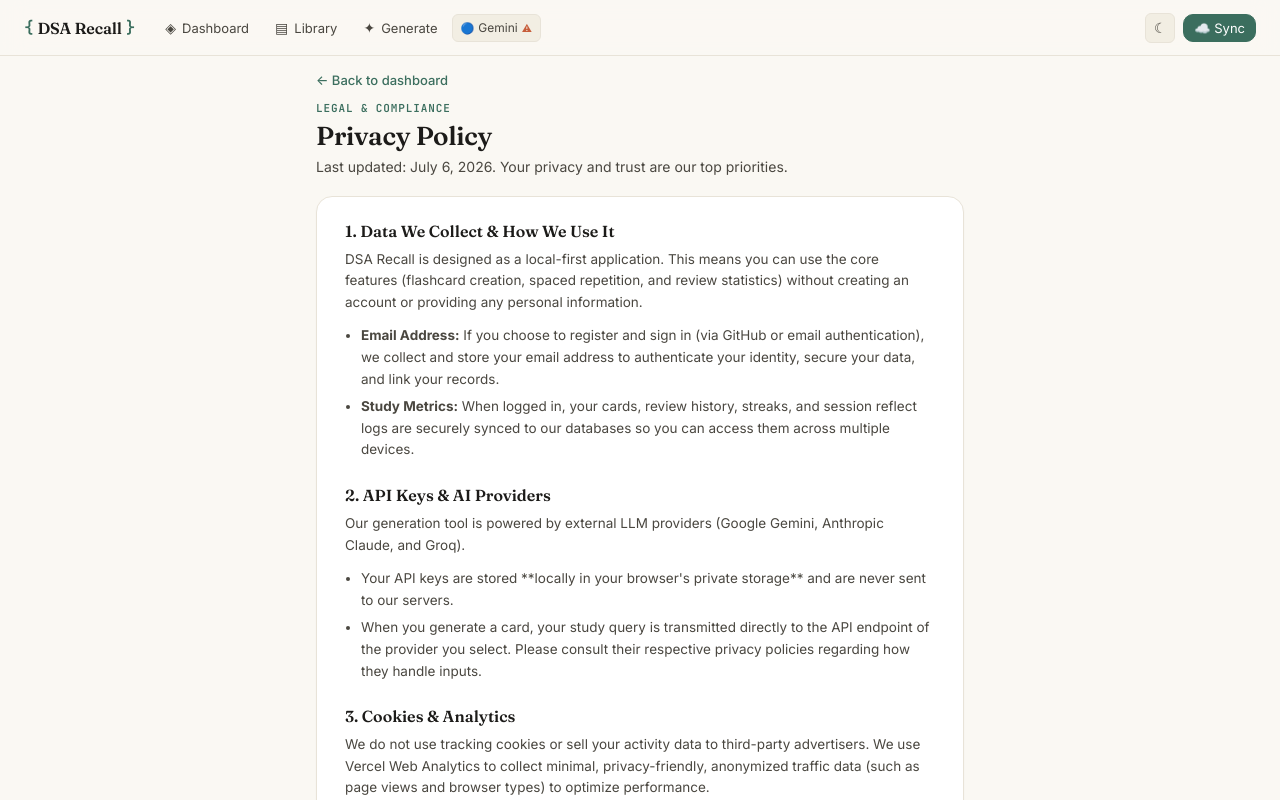
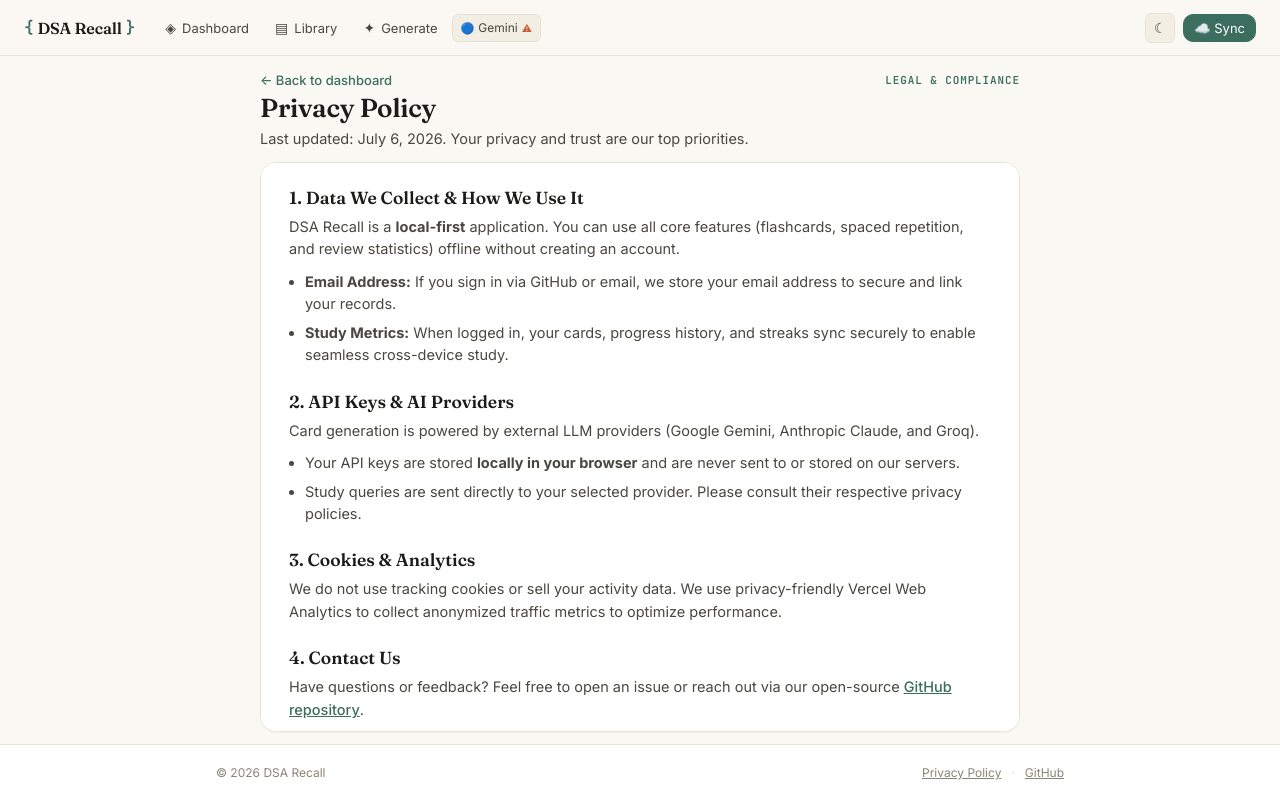
Before and after one commit to MANASZ-WEBDEV/DSA-Revision, a React (Vite) app: page /privacy in a window 1280 px wide. Shown: the top 800 px of the page. Built offline with nearby package versions, Linux system fonts and the light colour scheme; no server answers.

Commit message:
style: refine PrivacyPage layout, text size, and scroll lock responsiveness

```diff
--- a/src/App.tsx
+++ b/src/App.tsx
@@ -1,5 +1,5 @@
 import { useState, useEffect } from "react";
-import { Routes, Route, NavLink, useNavigate, useParams, Link } from "react-router-dom";
+import { Routes, Route, NavLink, useNavigate, useParams, Link, useLocation } from "react-router-dom";
 import { Dashboard }      from "./components/dashboard/Dashboard";
 import { Library }        from "./components/library/Library";
 import { GenerateCard }   from "./components/generate/GenerateCard";
@@ -32,6 +32,19 @@
   const { theme, toggleTheme } = useTheme();
 
   const navigate = useNavigate();
+  const location = useLocation();
+  const isPrivacyPage = location.pathname === "/privacy";
+  const [isMobile, setIsMobile] = useState(window.innerWidth <= 768);
+
+  useEffect(() => {
+    const handleResize = () => {
+      setIsMobile(window.innerWidth <= 768);
+    };
+    window.addEventListener("resize", handleResize);
+    return () => window.removeEventListener("resize", handleResize);
+  }, []);
+
+  const shouldLockViewport = isPrivacyPage && !isMobile;
   const [showSettings, setShowSettings] = useState(false);
   const [showLogin, setShowLogin] = useState(false);
   const [menuOpen, setMenuOpen] = useState(false);
@@ -114,7 +127,14 @@
   }
 
   return (
-    <div style={{ minHeight: "100vh", background: "var(--bg)", display: "flex", flexDirection: "column" }}>
+    <div style={{
+      height: shouldLockViewport ? "100vh" : undefined,
+      minHeight: shouldLockViewport ? undefined : "100vh",
+      overflow: shouldLockViewport ? "hidden" : undefined,
+      background: "var(--bg)",
+      display: "flex",
+      flexDirection: "column"
+    }}>
       {/* ─── Glassmorphism Navigation ──────────────────────────────────── */}
       <nav className="nav">
         <NavLink
@@ -270,7 +290,7 @@
       </nav>
 
       {/* ─── Routes ────────────────────────────────────────────────────── */}
-      <main style={{ flex: 1 }}>
+      <main style={{ flex: 1, minHeight: shouldLockViewport ? "0" : undefined }}>
         <Routes>
           <Route
             path="/"
--- a/src/components/landing/PrivacyPage.tsx
+++ b/src/components/landing/PrivacyPage.tsx
@@ -4,34 +4,47 @@
 export function PrivacyPage() {
   React.useEffect(() => {
     window.scrollTo(0, 0);
+
+    const isDesktop = window.innerWidth > 768;
+    const originalOverflow = document.body.style.overflow;
+
+    if (isDesktop) {
+      document.body.style.overflow = "hidden";
+    }
+
+    return () => {
+      document.body.style.overflow = originalOverflow;
+    };
   }, []);
 
   return (
-    <div className="animate-fadeInUp" style={s.container}>
-      <Link to="/" style={s.backLink} className="btn-press">
-        ← Back to dashboard
-      </Link>
+    <div className="animate-fadeInUp privacy-container">
+      <div style={s.header}>
+        <Link to="/" style={s.backLink} className="btn-press">
+          ← Back to dashboard
+        </Link>
+        <span className="font-mono" style={s.eyebrow}>Legal & Compliance</span>
+      </div>
 
-      <div style={{ marginBottom: 18, marginTop: 8 }}>
-        <span className="font-mono" style={s.eyebrow}>Legal & Compliance</span>
+      <div style={{ marginBottom: 12 }}>
         <h1 style={s.h1}>Privacy Policy</h1>
-        <p style={{ fontSize: 14, color: "var(--ink-soft)", margin: "4px 0 0", lineHeight: 1.55 }}>
+        <p style={{ fontSize: 14.5, color: "var(--ink-soft)", margin: "4px 0 0", lineHeight: 1.5 }}>
           Last updated: July 6, 2026. Your privacy and trust are our top priorities.
         </p>
       </div>
 
-      <div style={s.card}>
+      <div className="privacy-card">
         <section style={s.section}>
           <h2 style={s.sectionTitle}>1. Data We Collect & How We Use It</h2>
           <p style={s.paragraph}>
-            DSA Recall is designed as a local-first application. This means you can use the core features (flashcard creation, spaced repetition, and review statistics) without creating an account or providing any personal information.
+            DSA Recall is a <strong>local-first</strong> application. You can use all core features (flashcards, spaced repetition, and review statistics) offline without creating an account.
           </p>
           <ul style={s.list}>
             <li>
-              <strong>Email Address:</strong> If you choose to register and sign in (via GitHub or email authentication), we collect and store your email address to authenticate your identity, secure your data, and link your records.
+              <strong>Email Address:</strong> If you sign in via GitHub or email, we store your email address to secure and link your records.
             </li>
             <li>
-              <strong>Study Metrics:</strong> When logged in, your cards, review history, streaks, and session reflect logs are securely synced to our databases so you can access them across multiple devices.
+              <strong>Study Metrics:</strong> When logged in, your cards, progress history, and streaks sync securely to enable seamless cross-device study.
             </li>
           </ul>
         </section>
@@ -39,14 +52,14 @@
         <section style={s.section}>
           <h2 style={s.sectionTitle}>2. API Keys & AI Providers</h2>
           <p style={s.paragraph}>
-            Our generation tool is powered by external LLM providers (Google Gemini, Anthropic Claude, and Groq).
+            Card generation is powered by external LLM providers (Google Gemini, Anthropic Claude, and Groq).
           </p>
           <ul style={s.list}>
             <li>
-              Your API keys are stored **locally in your browser's private storage** and are never sent to our servers.
+              Your API keys are stored <strong>locally in your browser</strong> and are never sent to or stored on our servers.
             </li>
             <li>
-              When you generate a card, your study query is transmitted directly to the API endpoint of the provider you select. Please consult their respective privacy policies regarding how they handle inputs.
+              Study queries are sent directly to your selected provider. Please consult their respective privacy policies.
             </li>
           </ul>
         </section>
@@ -54,16 +67,16 @@
         <section style={s.section}>
           <h2 style={s.sectionTitle}>3. Cookies & Analytics</h2>
           <p style={s.paragraph}>
-            We do not use tracking cookies or sell your activity data to third-party advertisers. We use Vercel Web Analytics to collect minimal, privacy-friendly, anonymized traffic data (such as page views and browser types) to optimize performance.
+            We do not use tracking cookies or sell your activity data. We use privacy-friendly Vercel Web Analytics to collect anonymized traffic metrics to optimize performance.
           </p>
         </section>
 
         <section style={s.section}>
           <h2 style={s.sectionTitle}>4. Contact Us</h2>
           <p style={s.paragraph}>
-            If you have any questions or feedback regarding how we handle user data, please feel free to open an issue or reach out via our open-source repository on{" "}
+            Have questions or feedback? Feel free to open an issue or reach out via our open-source{" "}
             <a href="https://github.com/MANASZ-WEBDEV/DSA-Revision" target="_blank" rel="noreferrer" style={s.link}>
-              GitHub
+              GitHub repository
             </a>.
           </p>
         </section>
@@ -73,10 +86,11 @@
 }
 
 const s: Record<string, React.CSSProperties> = {
-  container: {
-    maxWidth: 680,
-    margin: "0 auto",
-    padding: "1rem 1rem 0.5rem",
+  header: {
+    display: "flex",
+    justifyContent: "space-between",
+    alignItems: "center",
+    marginBottom: 4,
   },
   backLink: {
     background: "none",
@@ -86,8 +100,6 @@
     fontWeight: 500,
     cursor: "pointer",
     padding: 0,
-    display: "flex",
-    alignItems: "center",
     textDecoration: "none",
   },
   eyebrow: {
@@ -101,19 +113,9 @@
     fontFamily: "var(--font-display)",
     fontSize: 26,
     fontWeight: 600,
-    margin: "4px 0 0",
+    margin: 0,
     color: "var(--ink)",
     letterSpacing: "-0.01em",
-  },
-  card: {
-    background: "var(--bg-raised)",
-    border: "1px solid var(--border)",
-    borderRadius: "var(--radius-lg)",
-    padding: "24px 28px",
-    boxShadow: "var(--shadow-sm)",
-    display: "flex",
-    flexDirection: "column",
-    gap: 24,
   },
   section: {
     display: "flex",
@@ -122,23 +124,23 @@
   },
   sectionTitle: {
     fontFamily: "var(--font-display)",
-    fontSize: 16,
+    fontSize: 17.5,
     fontWeight: 600,
     margin: 0,
     color: "var(--ink)",
   },
   paragraph: {
-    fontSize: 13.5,
+    fontSize: 14.5,
     color: "var(--ink-soft)",
-    lineHeight: 1.6,
+    lineHeight: 1.55,
     margin: 0,
   },
   list: {
-    margin: "4px 0 0 16px",
+    margin: "2px 0 0 16px",
     padding: 0,
-    fontSize: 13.5,
+    fontSize: 14.5,
     color: "var(--ink-soft)",
-    lineHeight: 1.6,
+    lineHeight: 1.55,
     display: "flex",
     flexDirection: "column",
     gap: 6,
--- a/src/styles/global.css
+++ b/src/styles/global.css
@@ -265,3 +265,39 @@
 .dropdown-item:hover {
   background: var(--bg-sunken);
 }
+
+/* ─── Privacy Page Layout ───────────────────────────────────────────────── */
+.privacy-container {
+  max-width: 800px;
+  margin: 0 auto;
+  padding: 16px 20px 0;
+  display: flex;
+  flex-direction: column;
+  height: 100%;
+  box-sizing: border-box;
+}
+
+.privacy-card {
+  background: var(--bg-raised);
+  border: 1px solid var(--border);
+  border-radius: var(--radius-lg);
+  padding: 24px 28px;
+  box-shadow: var(--shadow-sm);
+  display: flex;
+  flex-direction: column;
+  gap: 24px;
+  flex: 0 1 auto;
+  overflow-y: auto;
+  margin-bottom: 12px;
+}
+
+@media (max-width: 768px) {
+  .privacy-container {
+    height: auto;
+    padding: 1rem 1rem 2rem;
+  }
+  .privacy-card {
+    padding: 20px;
+    gap: 20px;
+  }
+}
```
